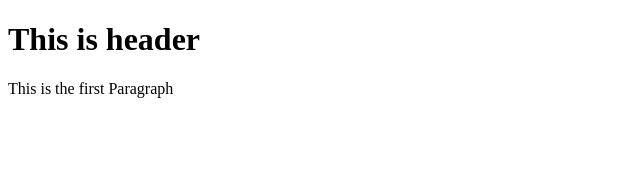
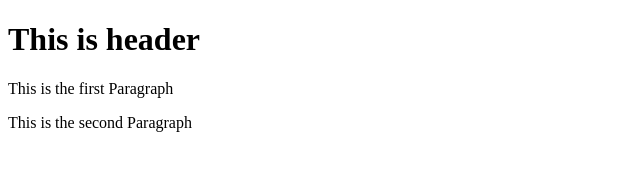
Before and after one commit to gujjar3456/gits-test, a plain HTML site: page templates/template.html in a window 1280 px wide. Shown: the whole page, without its empty margins (0-640 px from the left). Drawn offline with Linux system fonts and the light colour scheme.

Commit message:
third commit

```diff
--- a/templates/template.html
+++ b/templates/template.html
@@ -6,5 +6,6 @@
 <body>
 	<h1>This is header</h1>
 	<p>This is the first Paragraph</p>
+	<p>This is the second Paragraph</p>
 </body>
 </html>
```
Also changed, not shown: index.html (+0 -3 lines).
